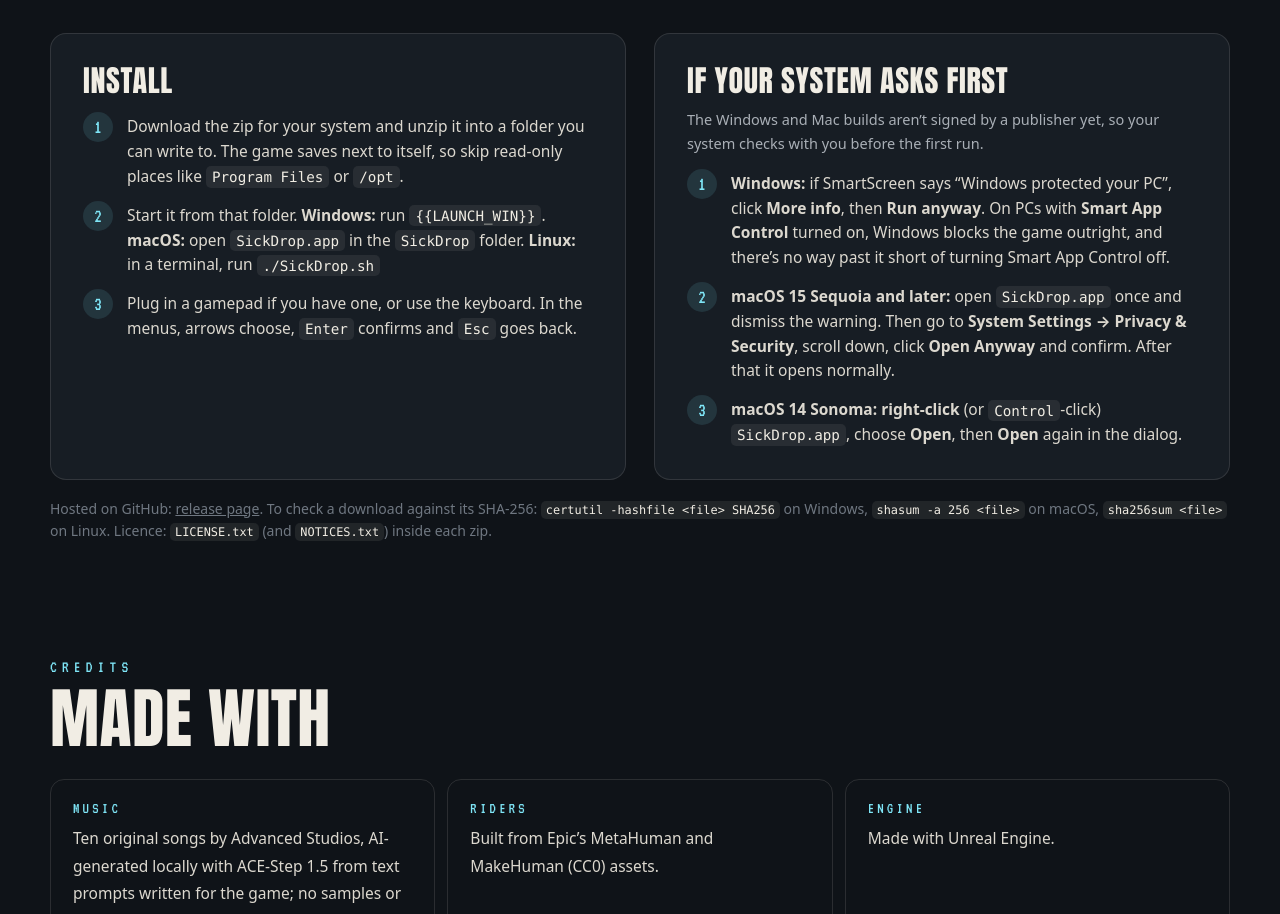
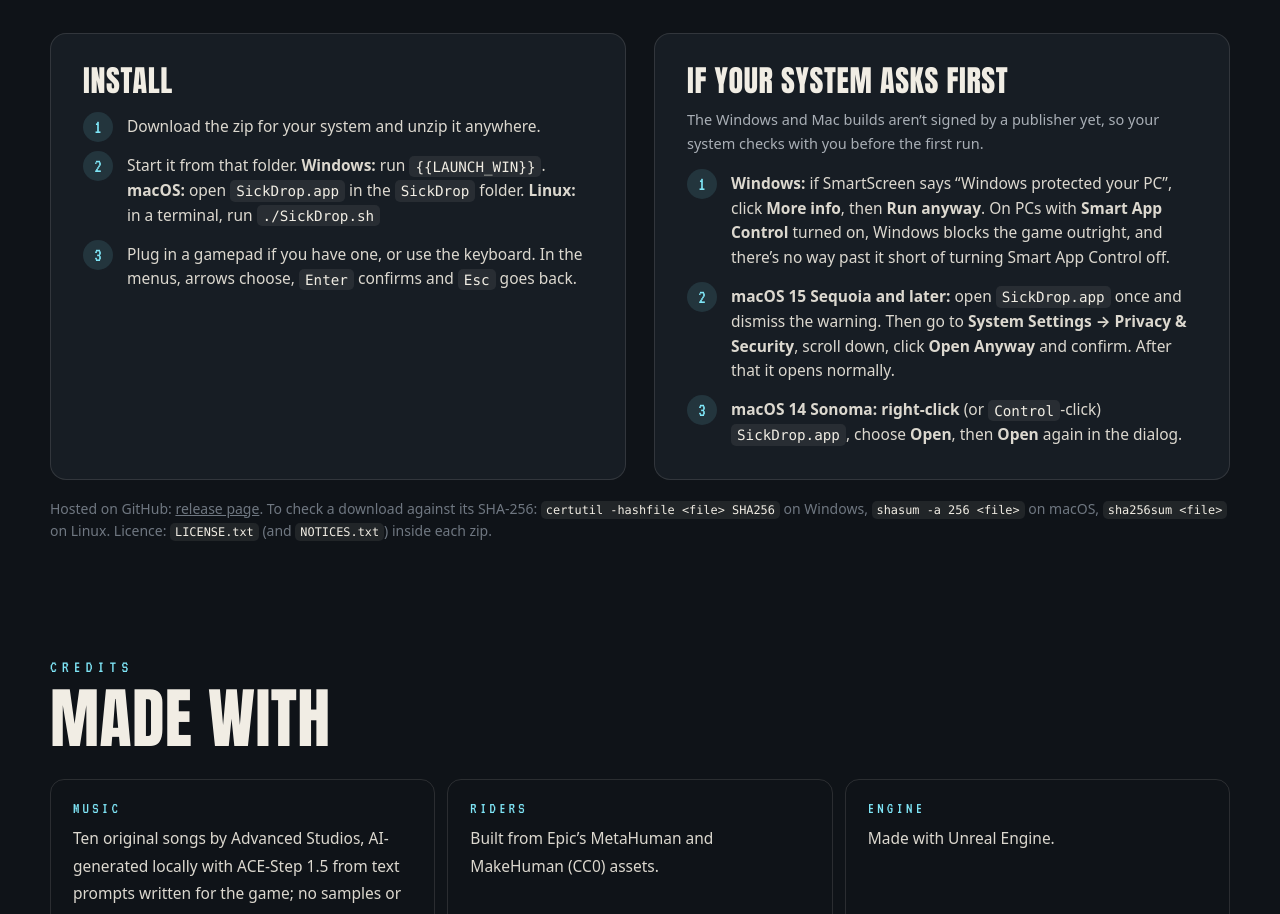
Before and after one commit to tehrandom2/advancedstudios-site, a plain HTML site: page sick-drop/index.html in a window 1280 px wide. Shown: the part 3786-4700 px from the top of the page. Drawn offline with Linux system fonts and the light colour scheme; animation ran at ten frames a second.

Commit message:
sick drop c19 draft: install step 1 is just 'unzip it anywhere'
Co-Authored-By: Claude Opus 5.5 <noreply@anthropic.com>

```diff
--- a/sick-drop/index.html
+++ b/sick-drop/index.html
@@ -410,7 +410,7 @@
       <div class="dl rv" style="--d:.1s">
         <div class="card install"><h3>Install</h3>
           <ol class="steps">
-            <li>Download the zip for your system and unzip it into a folder you can write to. The game saves next to itself, so skip read-only places like <code>Program Files</code> or <code>/opt</code>.</li>
+            <li>Download the zip for your system and unzip it anywhere.</li>
             <li>Start it from that folder. <b>Windows:</b> run <code>{{LAUNCH_WIN}}</code>. <b>macOS:</b> open <code>SickDrop.app</code> in the <code>SickDrop</code> folder. <b>Linux:</b> in a terminal, run <code>./SickDrop.sh</code></li>
             <li>Plug in a gamepad if you have one, or use the keyboard. In the menus, arrows choose, <code>Enter</code> confirms and <code>Esc</code> goes back.</li>
           </ol>
```
